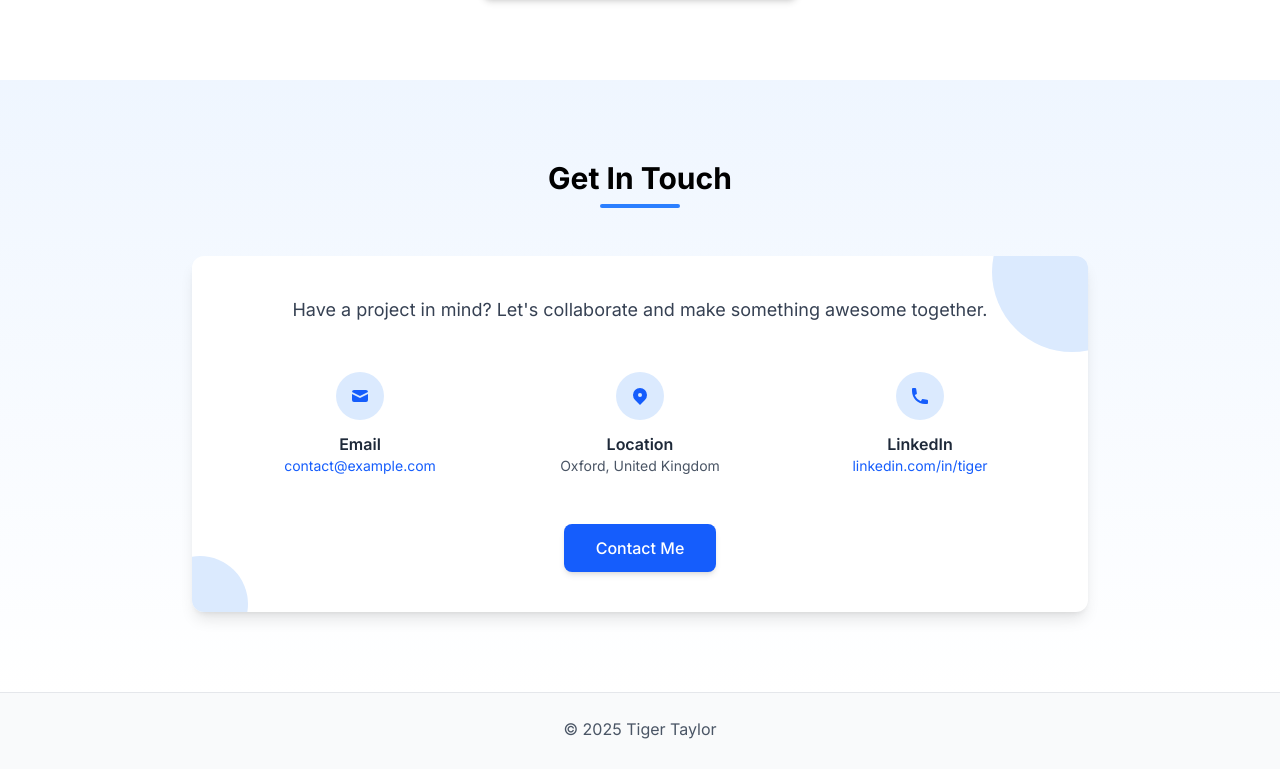
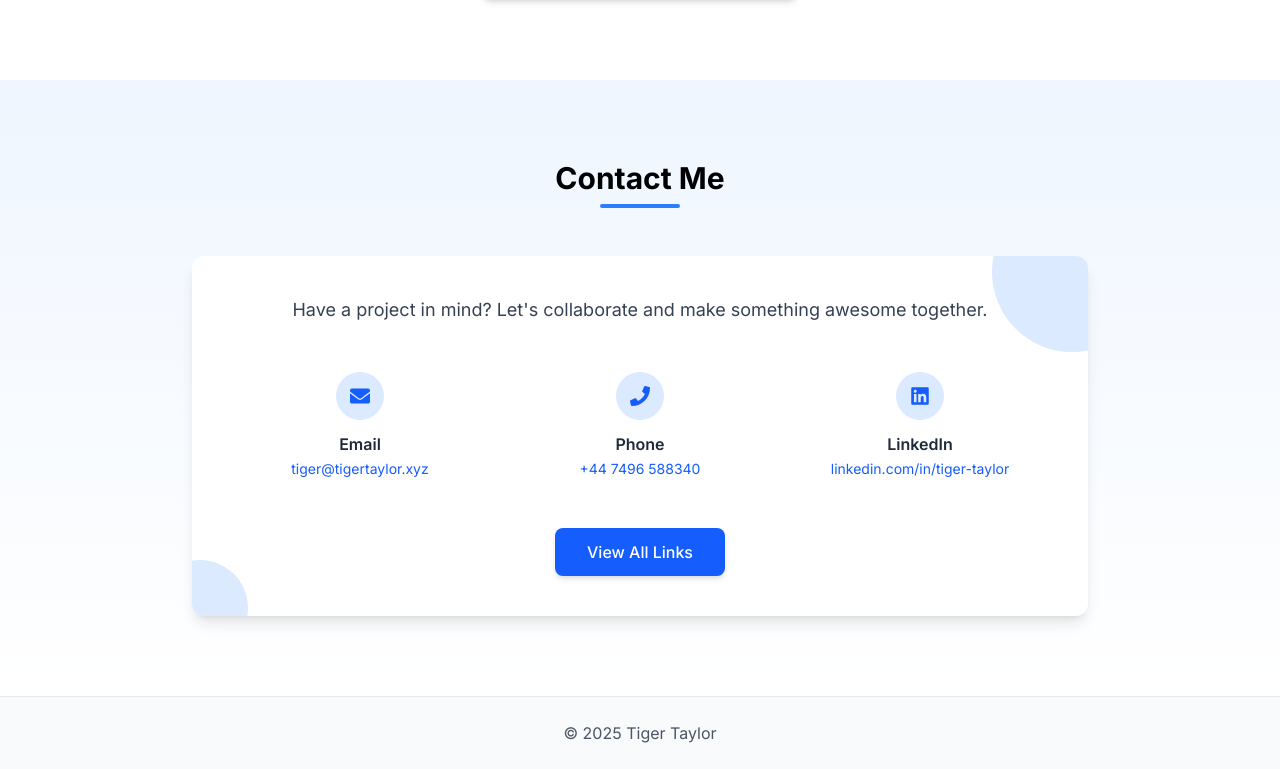
Before and after one commit to actuallyatiger/website, a Next.js app: page / in a window 1280 px wide. Shown: the part 2431-3200 px from the top of the page. Built offline with nearby package versions, Linux system fonts and the light colour scheme.

Commit message:
Update contact section

```diff
--- a/src/app/page.tsx
+++ b/src/app/page.tsx
@@ -1,6 +1,7 @@
 import { DetailedBullet } from "@/components/DetailedBullet";
 import { Item } from "@/components/Item";
 import { Card } from "@/components/Card";
+import { FaEnvelope, FaLinkedin, FaPhone } from "react-icons/fa";
 
 export default function Home() {
   return (
@@ -147,7 +148,7 @@ export default function Home() {
       <section id="contact" className="py-20 px-6 bg-gradient-to-b from-blue-50 to-white">
         <div className="max-w-4xl mx-auto">
           <div className="text-center mb-12">
-            <h2 className="text-3xl font-bold mb-2">Get In Touch</h2>
+            <h2 className="text-3xl font-bold mb-2">Contact Me</h2>
             <div className="h-1 w-20 bg-blue-500 mx-auto rounded-full"></div>
           </div>
 
@@ -163,61 +164,58 @@ export default function Home() {
               <div className="grid grid-cols-1 md:grid-cols-3 gap-6 mb-8">
                 <div className="text-center p-4">
                   <div className="w-12 h-12 bg-blue-100 rounded-full flex items-center justify-center mx-auto mb-3">
-                    <svg
-                      xmlns="http://www.w3.org/2000/svg"
-                      className="h-5 w-5 text-blue-600"
-                      viewBox="0 0 20 20"
-                      fill="currentColor"
-                    >
-                      <path d="M2.003 5.884L10 9.882l7.997-3.998A2 2 0 0016 4H4a2 2 0 00-1.997 1.884z" />
-                      <path d="M18 8.118l-8 4-8-4V14a2 2 0 002 2h12a2 2 0 002-2V8.118z" />
-                    </svg>
+                    <FaEnvelope className="h-5 w-5 text-blue-600" />
                   </div>
                   <h3 className="font-semibold text-gray-800">Email</h3>
-                  <p className="text-blue-600 text-sm">contact@example.com</p>
+                  <a
+                    href="mailto:contact@example.com"
+                    target="_blank"
+                    rel="noopener noreferrer"
+                    className="text-blue-600 text-sm"
+                  >
+                    tiger@tigertaylor.xyz
+                  </a>
                 </div>
 
                 <div className="text-center p-4">
                   <div className="w-12 h-12 bg-blue-100 rounded-full flex items-center justify-center mx-auto mb-3">
-                    <svg
-                      xmlns="http://www.w3.org/2000/svg"
-                      className="h-5 w-5 text-blue-600"
-                      viewBox="0 0 20 20"
-                      fill="currentColor"
-                    >
-                      <path
-                        fillRule="evenodd"
-                        d="M5.05 4.05a7 7 0 119.9 9.9L10 18.9l-4.95-4.95a7 7 0 010-9.9zM10 11a2 2 0 100-4 2 2 0 000 4z"
-                        clipRule="evenodd"
-                      />
-                    </svg>
+                    <FaPhone className="h-5 w-5 text-blue-600" />
                   </div>
-                  <h3 className="font-semibold text-gray-800">Location</h3>
-                  <p className="text-gray-600 text-sm">Oxford, United Kingdom</p>
+                  <h3 className="font-semibold text-gray-800">Phone</h3>
+                  <a
+                    href="tel:+447123456789"
+                    target="_blank"
+                    rel="noopener noreferrer"
+                    className="text-blue-600 text-sm"
+                  >
+                    +44 7496 588340
+                  </a>
                 </div>
 
                 <div className="text-center p-4">
                   <div className="w-12 h-12 bg-blue-100 rounded-full flex items-center justify-center mx-auto mb-3">
-                    <svg
-                      xmlns="http://www.w3.org/2000/svg"
-                      className="h-5 w-5 text-blue-600"
-                      viewBox="0 0 20 20"
-                      fill="currentColor"
-                    >
-                      <path d="M2 3a1 1 0 011-1h2.153a1 1 0 01.986.836l.74 4.435a1 1 0 01-.54 1.06l-1.548.773a11.037 11.037 0 006.105 6.105l.774-1.548a1 1 0 011.059-.54l4.435.74a1 1 0 01.836.986V17a1 1 0 01-1 1h-2C7.82 18 2 12.18 2 5V3z" />
-                    </svg>
+                    <FaLinkedin className="h-5 w-5 text-blue-600" />
                   </div>
                   <h3 className="font-semibold text-gray-800">LinkedIn</h3>
-                  <p className="text-blue-600 text-sm">linkedin.com/in/tiger</p>
+                  <a
+                    href="https://linkedin.com/in/tiger-taylor"
+                    target="_blank"
+                    rel="noopener noreferrer"
+                    className="text-blue-600 text-sm"
+                  >
+                    linkedin.com/in/tiger-taylor
+                  </a>
                 </div>
               </div>
 
               <div className="text-center">
                 <a
-                  href="mailto:contact@example.com"
+                  href="https://links.tigertaylor.xyz"
+                  target="_blank"
+                  rel="noopener noreferrer"
                   className="bg-blue-600 text-white hover:bg-blue-700 px-8 py-3 font-medium inline-block rounded-lg shadow-md transition-colors duration-300"
                 >
-                  Contact Me
+                  View All Links
                 </a>
               </div>
             </div>
```
